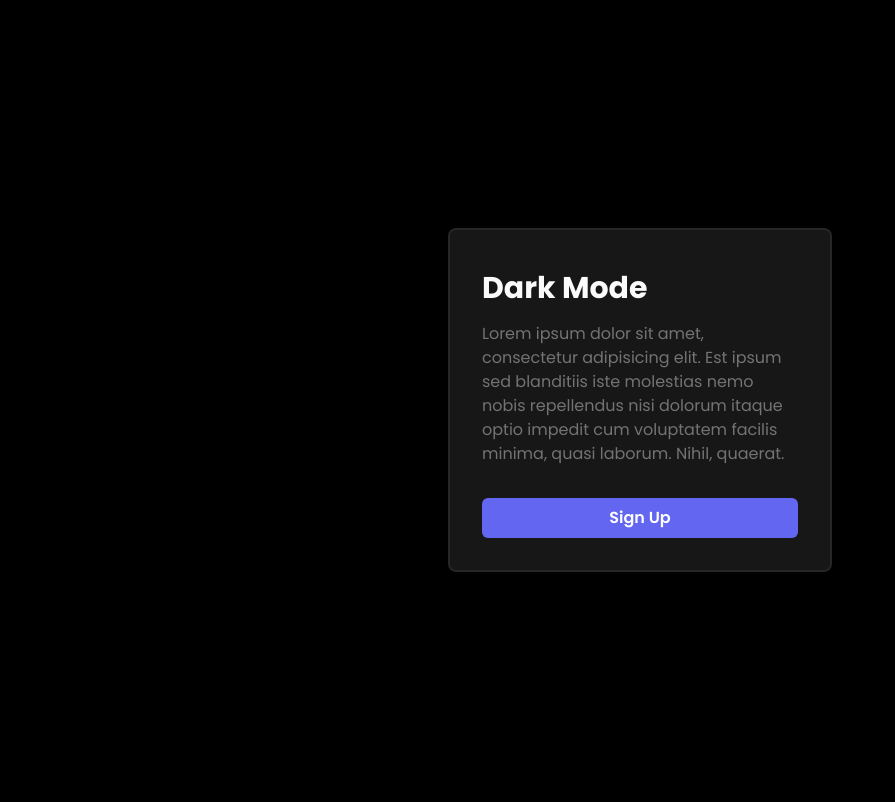
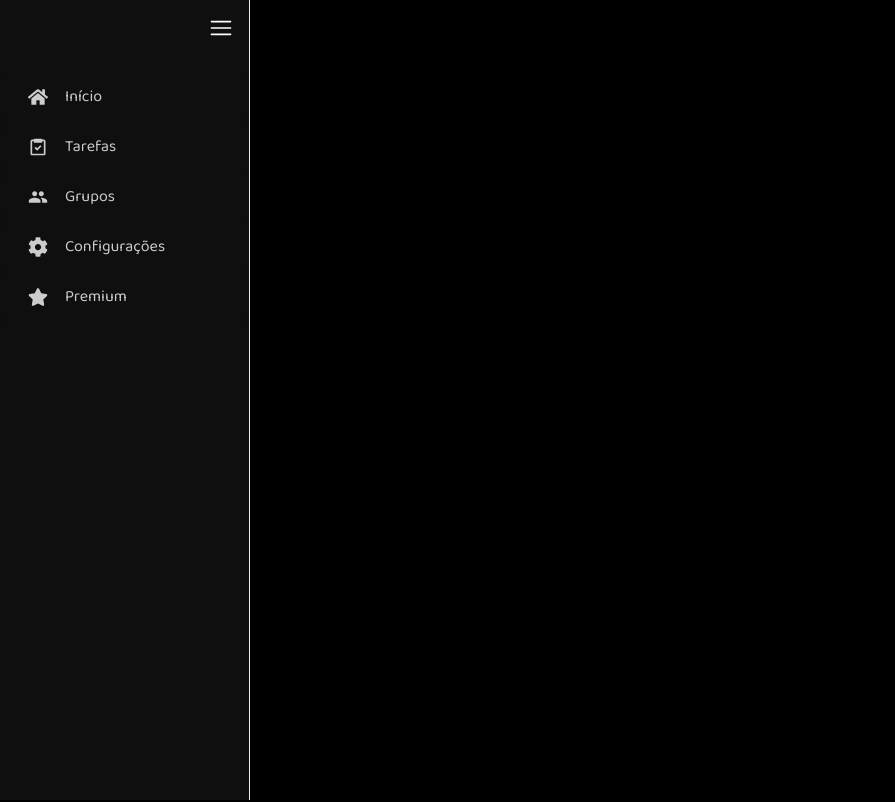
Before and after one commit to RenissonSilva/pomodoro, a Next.js app: page / in a window 1280 px wide. Shown: the top 802 px of the page, without its empty margins (0-895 px from the left). Built offline with nearby package versions, Linux system fonts and the light colour scheme.

Commit message:
Criando menu sidebar

```diff
--- a/package.json
+++ b/package.json
@@ -11,7 +11,9 @@
   "dependencies": {
     "next": "14.0.3",
     "react": "^18",
-    "react-dom": "^18"
+    "react-dom": "^18",
+    "react-icons": "^5.5.0",
+    "react-pro-sidebar": "^1.1.0"
   },
   "devDependencies": {
     "@types/node": "^20",
--- /dev/null
+++ b/src/components/Sidebar.tsx
@@ -0,0 +1,61 @@
+import { useState } from 'react';
+import { Sidebar, Menu, MenuItem, sidebarClasses } from 'react-pro-sidebar';
+import { FaHome, FaCog, FaStar } from 'react-icons/fa';
+import { RxHamburgerMenu } from 'react-icons/rx';
+import { MdGroup } from 'react-icons/md';
+import baloo from '@/styles/font';
+import { BiTask } from 'react-icons/bi';
+
+const AppSidebar = () => {
+  const [collapsed, setCollapsed] = useState(false);
+
+  return (
+    <div className='h-screen'>
+      <Sidebar
+        collapsed={collapsed}
+        className={`h-full shadow-lg transition-all duration-300 ease-in-out`}
+        rootStyles={{
+          [`.${sidebarClasses.container}`]: {
+            backgroundColor: '#0F0F0F',
+            color: '#ccc',
+            transition: 'all 0.3s ease-in-out',
+          },
+        }}
+      >
+        <div
+          className={`p-2 mb-4 flex ${
+            !collapsed ? 'justify-end' : 'justify-center'
+          }`}
+        >
+          <button
+            onClick={() => setCollapsed(!collapsed)}
+            className='text-white px-2 py-2 rounded-full transition-all duration-200 hover:bg-gray-700'
+          >
+            <RxHamburgerMenu size={24} />
+          </button>
+        </div>
+
+        <Menu
+          menuItemStyles={{
+            button: ({ level, active }) => ({
+              backgroundColor: '#0F0F0F',
+              borderRadius: '8px',
+              '&:hover': {
+                backgroundColor: '#272727 !important',
+              },
+              fontFamily: baloo.style.fontFamily,
+            }),
+          }}
+        >
+          <MenuItem icon={<FaHome size={20} />}> Início </MenuItem>
+          <MenuItem icon={<BiTask size={20} />}> Tarefas </MenuItem>
+          <MenuItem icon={<MdGroup size={20} />}> Grupos </MenuItem>
+          <MenuItem icon={<FaCog size={20} />}> Configurações </MenuItem>
+          <MenuItem icon={<FaStar size={20} />}> Premium </MenuItem>
+        </Menu>
+      </Sidebar>
+    </div>
+  );
+};
+
+export default AppSidebar;
--- a/src/pages/_app.tsx
+++ b/src/pages/_app.tsx
@@ -1,3 +1,4 @@
+import AppSidebar from '@/components/Sidebar';
 import '@/styles/globals.css';
 import type { AppProps } from 'next/app';
 import { useEffect } from 'react';
@@ -20,5 +21,10 @@ export default function App({ Component, pageProps }: AppProps) {
     }
   }, []);
 
-  return <Component {...pageProps} />;
+  return (
+    <>
+      <AppSidebar />
+      <Component {...pageProps} />;
+    </>
+  );
 }
--- a/src/pages/index.tsx
+++ b/src/pages/index.tsx
@@ -1,15 +1,10 @@
 import Card from '@/components/Card';
-import { Poppins } from 'next/font/google';
-
-const poppins = Poppins({
-  weight: ['100', '200', '300', '400', '500', '600', '700', '800', '900'],
-  subsets: ['latin'],
-});
+import baloo from '@/styles/font';
 
 export default function Home() {
   return (
     <main
-      className={`grid place-content-center min-h-screen p-24 ${poppins.className}`}
+      className={`grid place-content-center min-h-screen p-24 ${baloo.className}`}
     >
       <Card />
     </main>
--- /dev/null
+++ b/src/styles/font.tsx
@@ -0,0 +1,8 @@
+import { Baloo_2 } from 'next/font/google';
+
+export const baloo = Baloo_2({
+  weight: ['400', '500', '600', '700', '800'],
+  subsets: ['latin'],
+});
+
+export default baloo;
```
Also changed, not shown: 2 other files (tests, documents, lock files or other folders).
